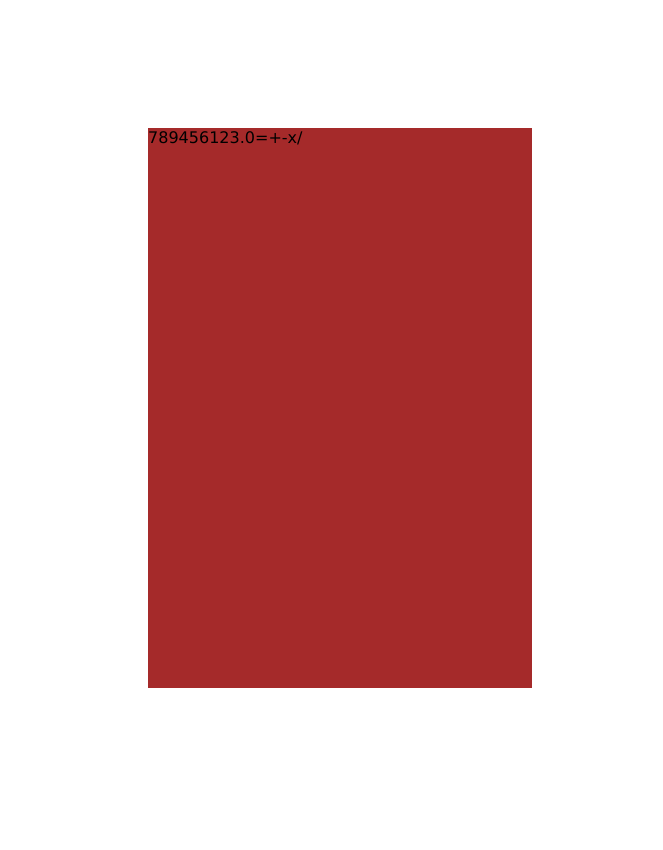
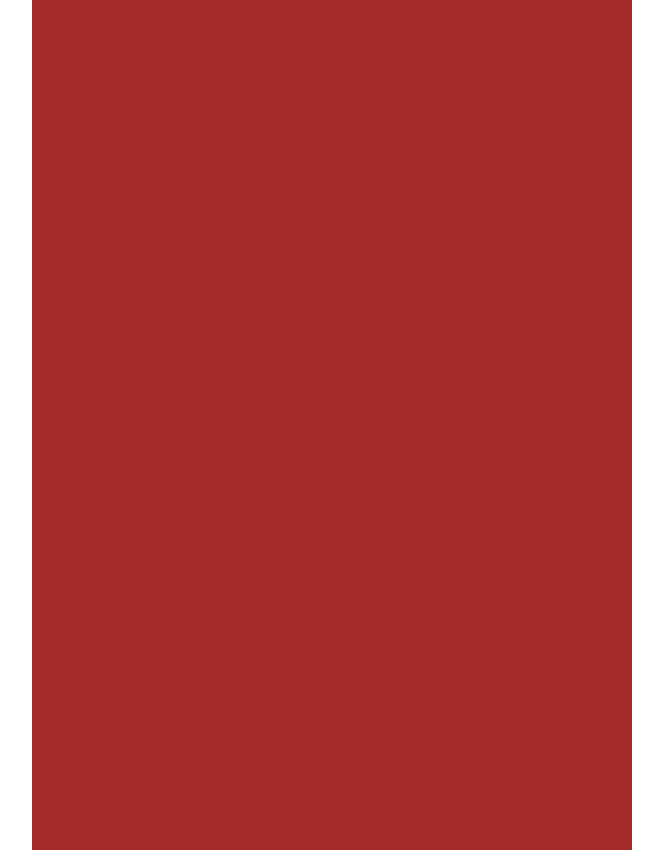
Before and after one commit to guyfoz77/calculator, a plain HTML site: page index.html in a window 1280 px wide. Shown: the whole page, without its empty margins (308-971 px from the left). Before the commit the page ends 816 px from the top, so only its background shows below. Drawn offline with Linux system fonts and the light colour scheme.

Commit message:
Fix main container width issue now scales well on other devices and has fixed aspect ratio

```diff
--- a/style.css
+++ b/style.css
@@ -12,6 +12,7 @@ body,
 }
 
 body {
+    margin: 0;
     width: 100vw;
     height: 100vh;
     justify-content: center;
@@ -19,7 +20,8 @@ body {
 }
 
 .mainContainer {
-    height: 70%;
-    width: 30%;     /*need to figure out how to make this work on mobile */
+    width: 90vw;
+    max-width: 600px;
+    aspect-ratio: 1 / 1.5;
     background-color: brown;
 }
```
